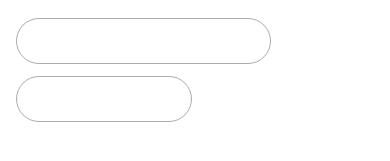
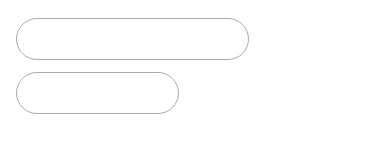
Before and after one commit to shafiqahmad81/new, a website built with Vite: page index.html in a window 390 px wide. Shown: the part 561-722 px from the top of the page. Built offline with nearby package versions, Linux system fonts and the light colour scheme; files whose address does not match are found by name.

Commit message:
update hover

```diff
--- a/index.html
+++ b/index.html
@@ -33,8 +33,8 @@
                 </div>
               </form>
               <div class="flex gap-3 items-center justify-between mt-5 flex-wrap">
-                <a href="#" class="text-lg font-bold text-white border border-[#ABABAB] rounded-full px-7 py-2">Register Now for FREE</a>
-                <a href="#" class="text-lg font-bold text-white border border-[#ABABAB] rounded-full px-7 py-2">View Courses</a>
+                <a href="#" class="text-base sm:text-lg font-bold text-white border border-[#ABABAB] rounded-full px-7 py-2 transition-all bg-transparent hover:bg-[#008080]">Register Now for FREE</a>
+                <a href="#" class="text-base sm:text-lg font-bold text-white border border-[#ABABAB] rounded-full px-7 py-2 transition-all bg-transparent hover:bg-[#008080]">View Courses</a>
               </div>
             </div>
           </div>
```
